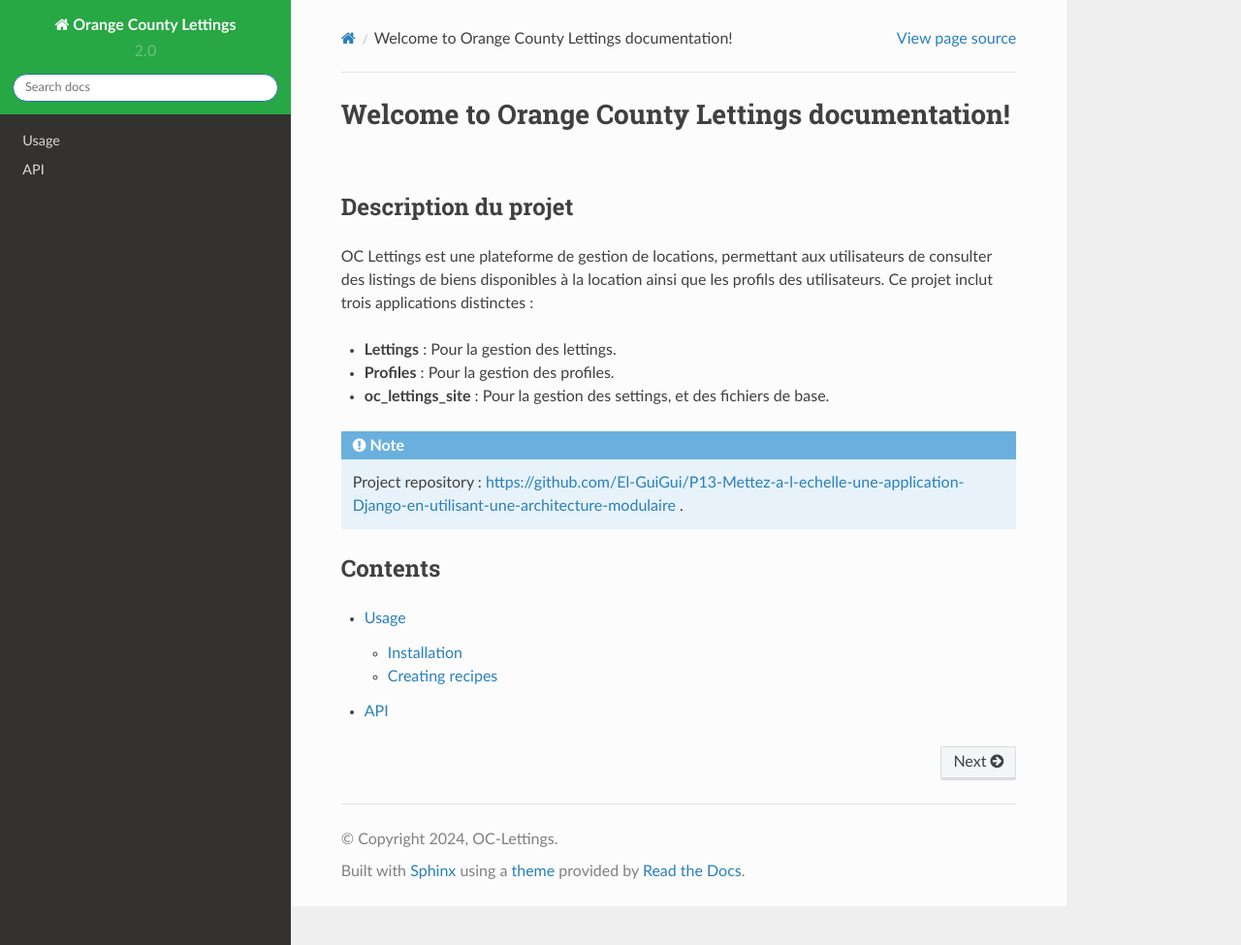
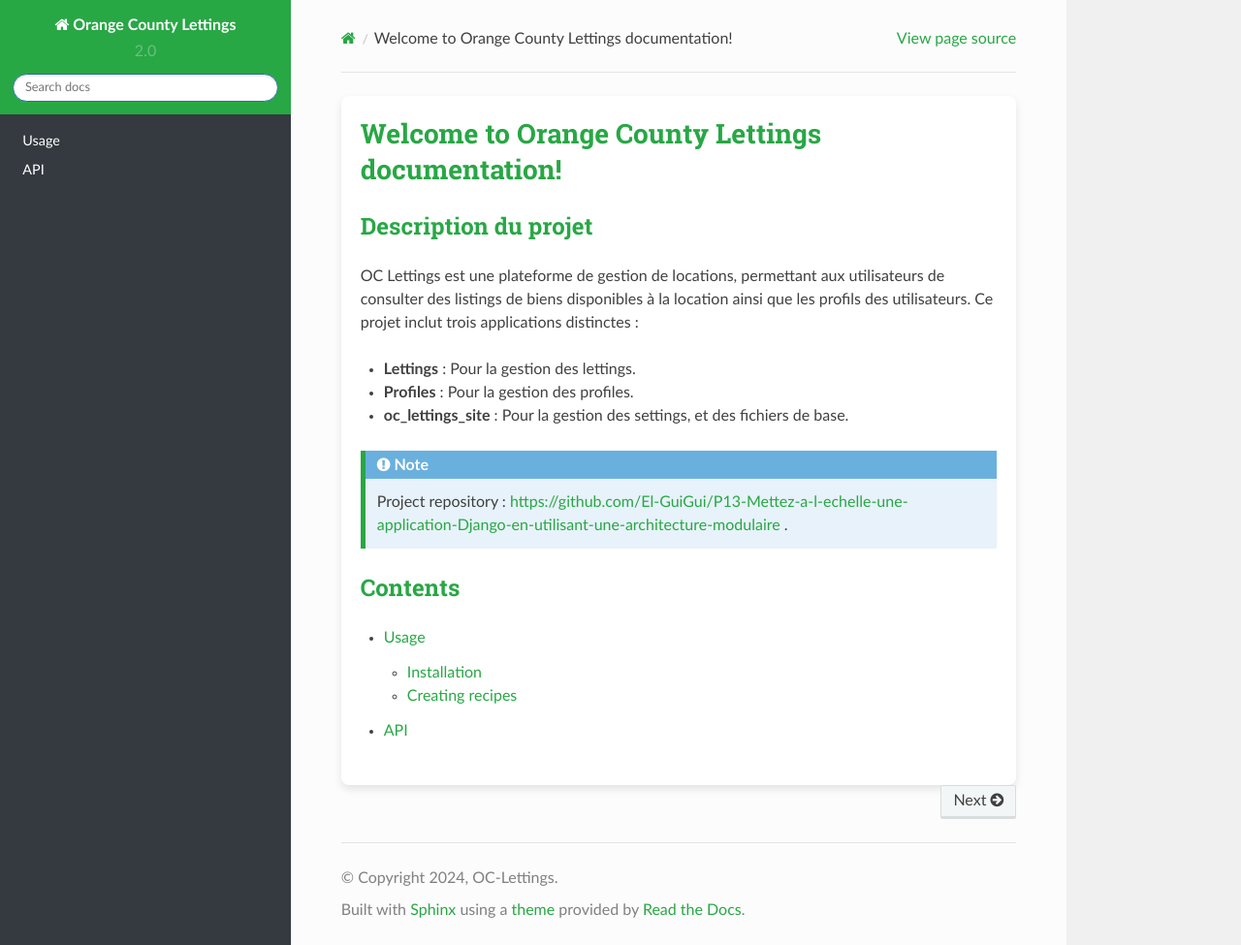
Before and after one commit to El-GuiGui/Orange-County-Lettings-Documentation-LG, a Sphinx documentation site: the page built from docs/source/index.rst, in a window 1280 px wide and 975 px high. Shown: the whole window at 97% size. Built offline with Sphinx 7.4.7 and the Read the Docs theme 2.0.0, drawn with Linux system fonts in a browser that asks for light colours.

Commit message:
Update custom.css

```diff
--- a/docs/source/_static/custom.css
+++ b/docs/source/_static/custom.css
@@ -1,3 +1,59 @@
+/* Change the overall background to a light grey */
+html, body {
+    background-color: #f0f0f0; /* Gris clair */
+}
+
+/* Keep the green for the top-left menu area */
 .wy-side-nav-search {
-    background-color: #28a745 !important;
+    background-color: #28a745; /* Vert */
 }
+
+/* Menu background on the left should stay neutral */
+.wy-nav-side {
+    background-color: #343a40 !important; /* Gris foncé pour un look plus pro */
+}
+
+/* Text links (e.g., in the table of contents) */
+.wy-nav-side a {
+    color: #ffffff !important; /* Blanc pour bien contraster */
+}
+
+.wy-nav-side a:hover {
+    color: #28a745 !important; /* Vert sur hover */
+}
+
+/* Headings in the content area */
+h1, h2, h3, h4, h5, h6 {
+    color: #28a745; /* Vert pour les titres */
+}
+
+/* Links in the content area */
+a {
+    color: #28a745 !important; /* Vert pour les liens */
+}
+
+/* Lighten the page background to avoid harsh contrast */
+.document {
+    background-color: #ffffff; /* Blanc pour le contenu */
+    border-radius: 8px; /* Un peu de courbure pour le style */
+    padding: 20px;
+    box-shadow: 0 4px 8px rgba(0, 0, 0, 0.1); /* Ajoute une ombre légère */
+}
+
+/* Customize code blocks or notes */
+.highlight pre, .admonition {
+    background-color: #f8f9fa; /* Fond gris clair pour les zones de note ou de code */
+    padding: 15px;
+    border-left: 5px solid #28a745; /* Ajoute une ligne verte à gauche */
+}
+
+/* Footer styling */
+.footer {
+    background-color: #343a40 !important;
+    color: #ffffff !important;
+}
+
+/* Remove the harsh green background on the right */
+.wy-nav-content-wrap {
+    background-color: #f0f0f0; /* Gris clair */
+}
```
